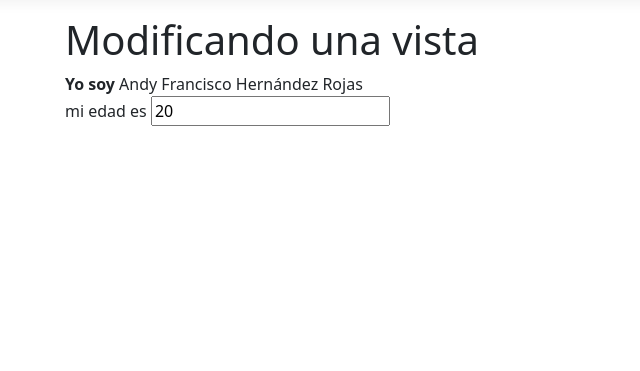
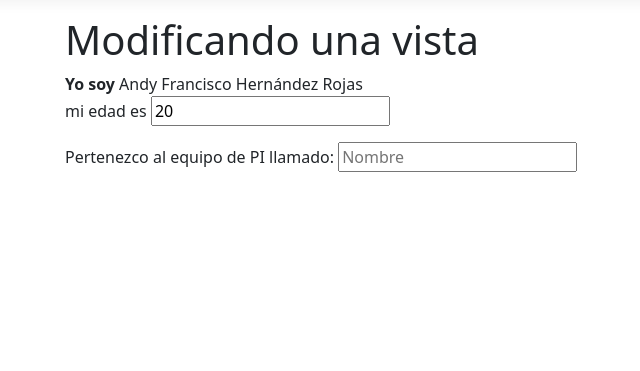
Before and after one commit to andyhr12004/Andy_Labs_2025, an ASP.NET Core app: page / in a window 1280 px wide. Shown: the part 57-428 px from the top of the page, without its empty margins (17-657 px from the left). Run offline with ASP.NET Core 8, Linux system fonts and the light colour scheme; style sheets or scripts are compiled from the project's sources.

Commit message:
Se realizan cambios en el index.cshtml para identificar el nombre del grupo al que se pertenece

```diff
--- a/Laboratorio1_C23785/Views/Home/Index.cshtml
+++ b/Laboratorio1_C23785/Views/Home/Index.cshtml
@@ -16,6 +16,11 @@
 
         </p>
     </div>
+    <div>
+        <label>Pertenezco al equipo de PI llamado:</label>
+        <input type="text" placeholder="Nombre" />
+    </div>
+
 </body>
 
 
```
